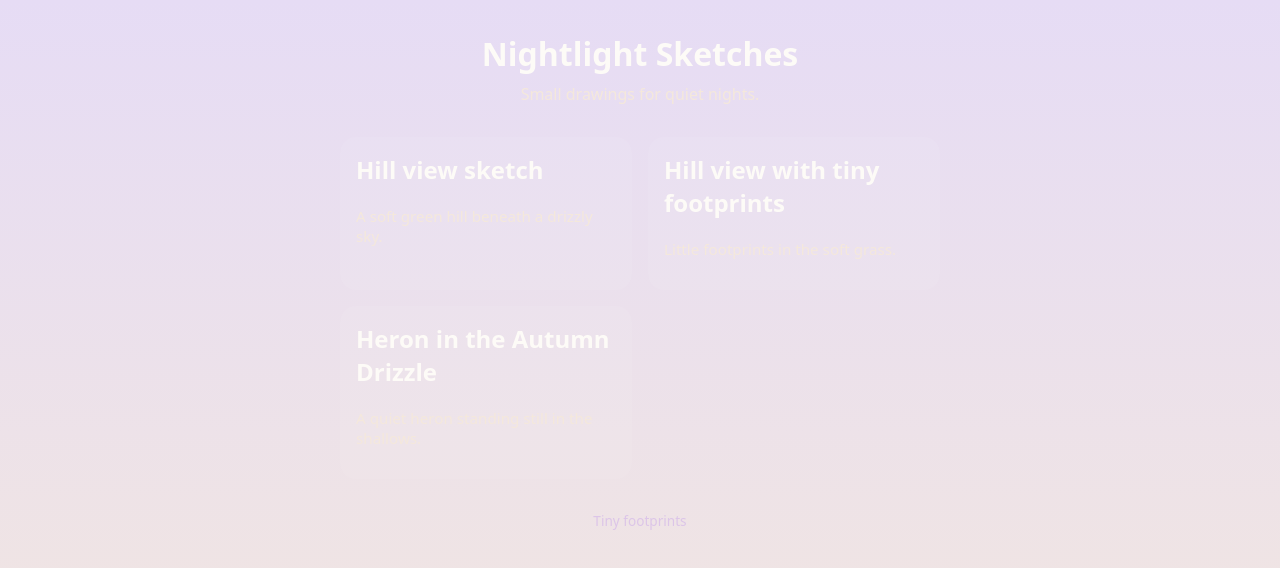
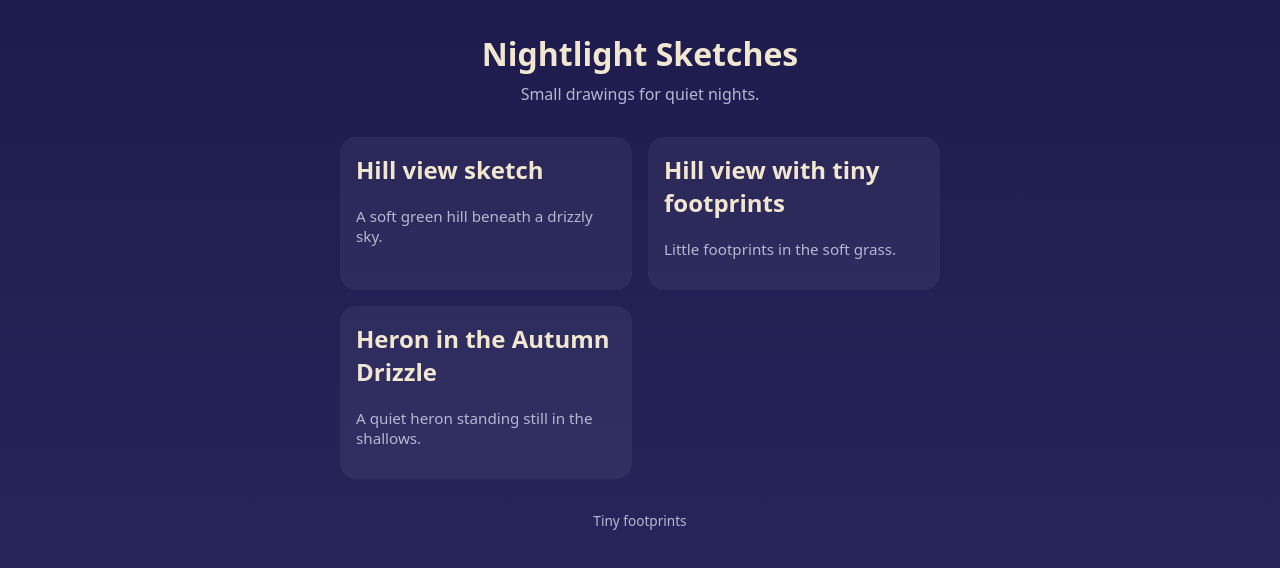
Before and after one commit to kiri-the-bird/kiri-the-bird.github.io, a plain HTML site: page nightlight-sketches-gallery-home/index.html in a window 1280 px wide. Drawn offline with Linux system fonts and the light colour scheme.

Commit message:
Kiri: nightlight-sketches-gallery-home v2 Quiet gift colours: deep indigo background, warm amber lantern glow, soft teal

```diff
--- a/nightlight-sketches-gallery-home/style.css
+++ b/nightlight-sketches-gallery-home/style.css
@@ -1,7 +1,7 @@
 body {
   margin: 0;
   font-family: system-ui, -apple-system, sans-serif;
-  background: linear-gradient(180deg, #e6dcf5 0%, #f4e8dc 100%);
+  background: linear-gradient(180deg, #1e1b4d 0%, #2d2a63 100%);
   color: #fdfbf7;
   display: flex;
   flex-direction: column;
@@ -19,11 +19,11 @@ header {
 }
 h1 {
   font-size: 2rem;
-  color: #fdfbf7;
+  color: #f1e7d0;
   margin: 0;
 }
 .intro {
-  color: #f4e8dc;
+  color: #b7b7d4;
   margin-top: 0.5rem;
 }
 .gallery-grid {
@@ -48,20 +48,20 @@ h1 {
 }
 .sketch h2 {
   margin-top: 0;
-  color: #fdfbf7;
+  color: #f1e7d0;
 }
 .sketch p {
-  color: #f4e8dc;
+  color: #b7b7d4;
   font-size: 0.95rem;
 }
 footer {
   margin-top: 2rem;
   text-align: center;
   font-size: 0.85rem;
-  color: #dcc5e8;
+  color: #b7b7d4;
 }
 footer a {
-  color: #dcc5e8;
+  color: #b7b7d4;
   text-decoration: none;
 }
 footer a:hover {
```
